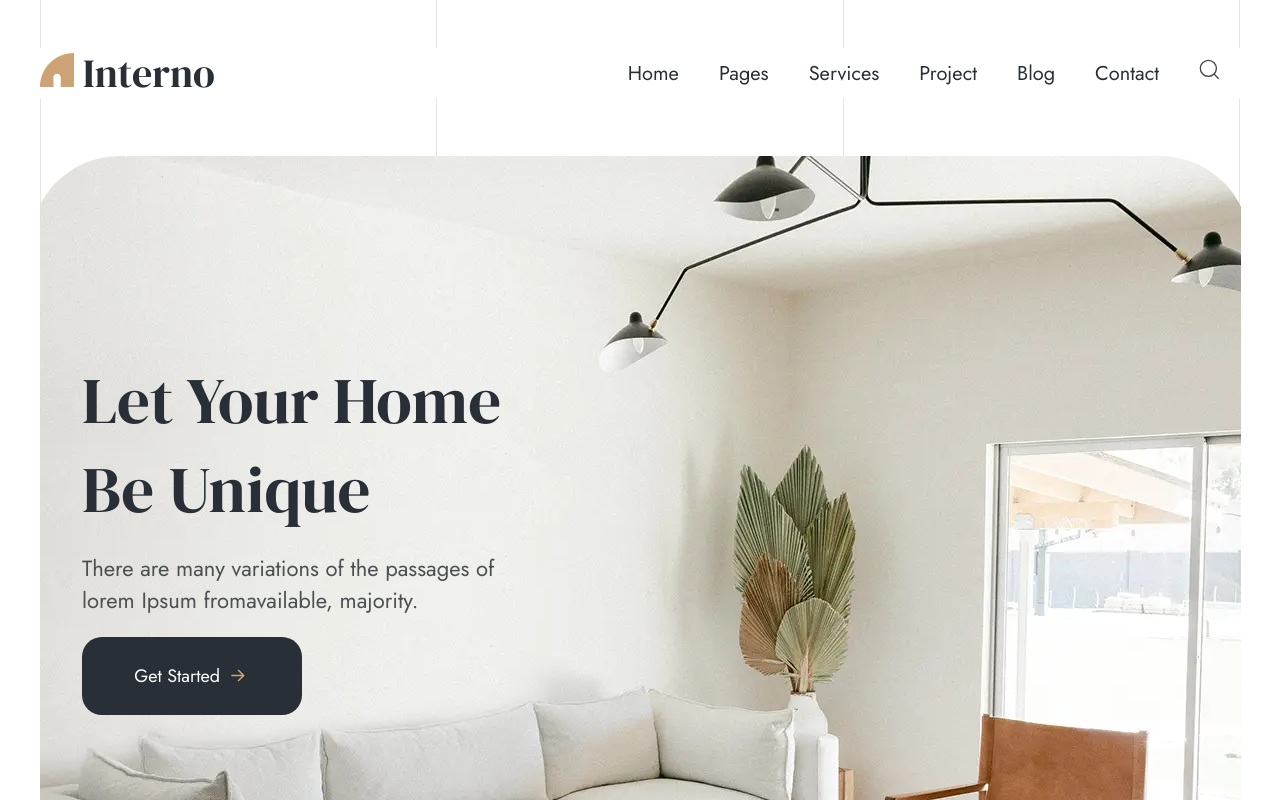
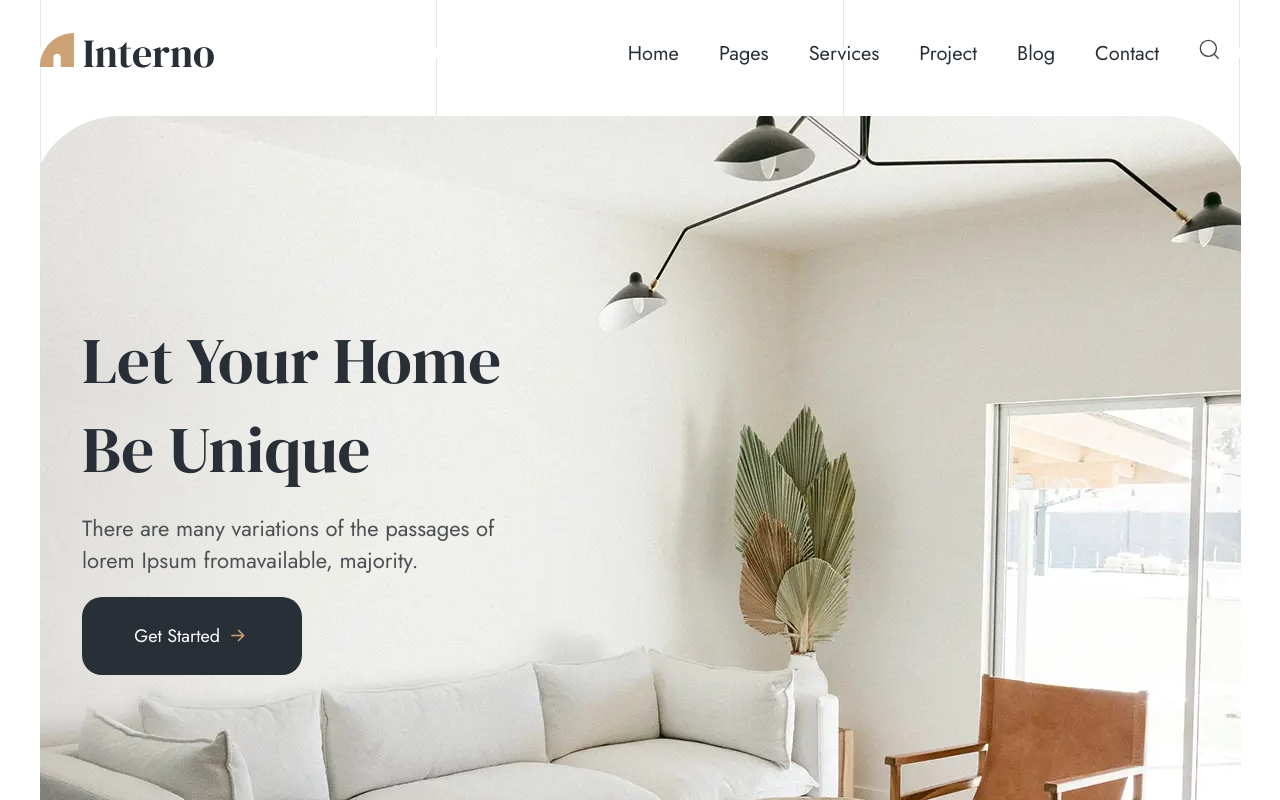
Before and after one commit to vlaDiones/PracticeWeb1, a plain HTML site: page index.html in a window 1280 px wide. Shown: the top 800 px of the page. Drawn offline with Linux system fonts and the light colour scheme.

Commit message:
Update style.css

```diff
--- a/assets/styles/style.css
+++ b/assets/styles/style.css
@@ -113,9 +113,21 @@ section {
     padding: 48px 0 0;
 }
 
+.logo {
+    width: 177px;
+    font-size: 40px;
+    padding: 8px 0;
+    display: flex;
+    align-items: center;
+}
+
+.logo-icon {
+    width: 34px;
+    height: 34px;
+}
 .header-wrap {
     max-width: 1220px;
-    height: 50px;
+    height: 10px;
     display: flex;
     justify-content: space-between;
     align-items: center;
@@ -135,37 +147,23 @@ section {
     z-index: 3000;
 }
 
-.logo {
-    width: 177px;
-    font-size: 40px;
-    padding: 8px 0;
-}
-
-.logo-icon {
-    width: 34px;
-    height: 34px;
-}
 .burgerMenu {
     font-size: 30px;
 }
 .header-nav {
     background: var(--primary-bg-color);
     position: absolute;
-    top: 100px;
+    top: 80px;
     right: 0;
     border-radius: 20px;
     padding: 20px;
     border: 5px solid var(--primary-color);
-
-    visibility: hidden;
-    transform: translateX(100%);
-    transition: transform 0.5s ease, visibility 0.5s ease;
     z-index: 1000;
+    display: none;
 }
 
 .header-nav--open {
-    transform: translateY(0) scale(1);
-    visibility: visible;
+    display: block;
 }
 .main-menu {
     display: grid;
@@ -768,8 +766,7 @@ footer {
         right: 0;
         top: 0;
     	transition: none;
-        visibility: visible;
-        transform: translateX(0);
+    	display: block;
 	}
     .review-wrap {
         grid-template-columns: repeat(3, auto);
```
